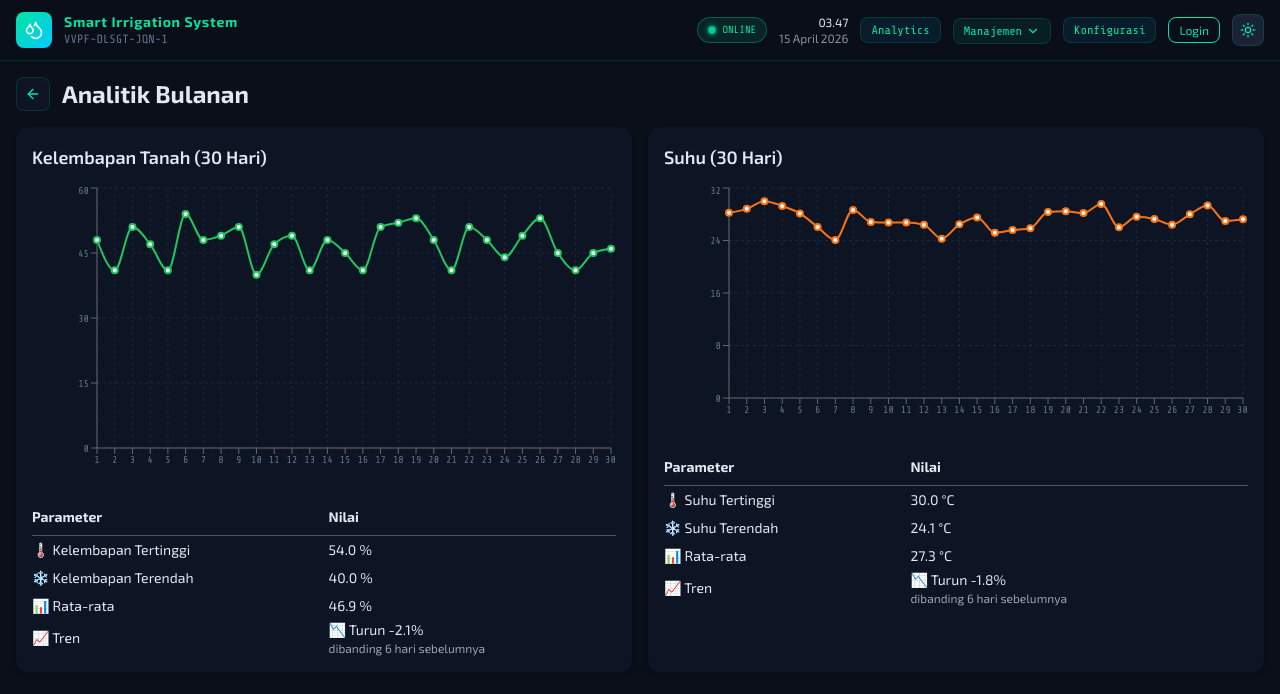
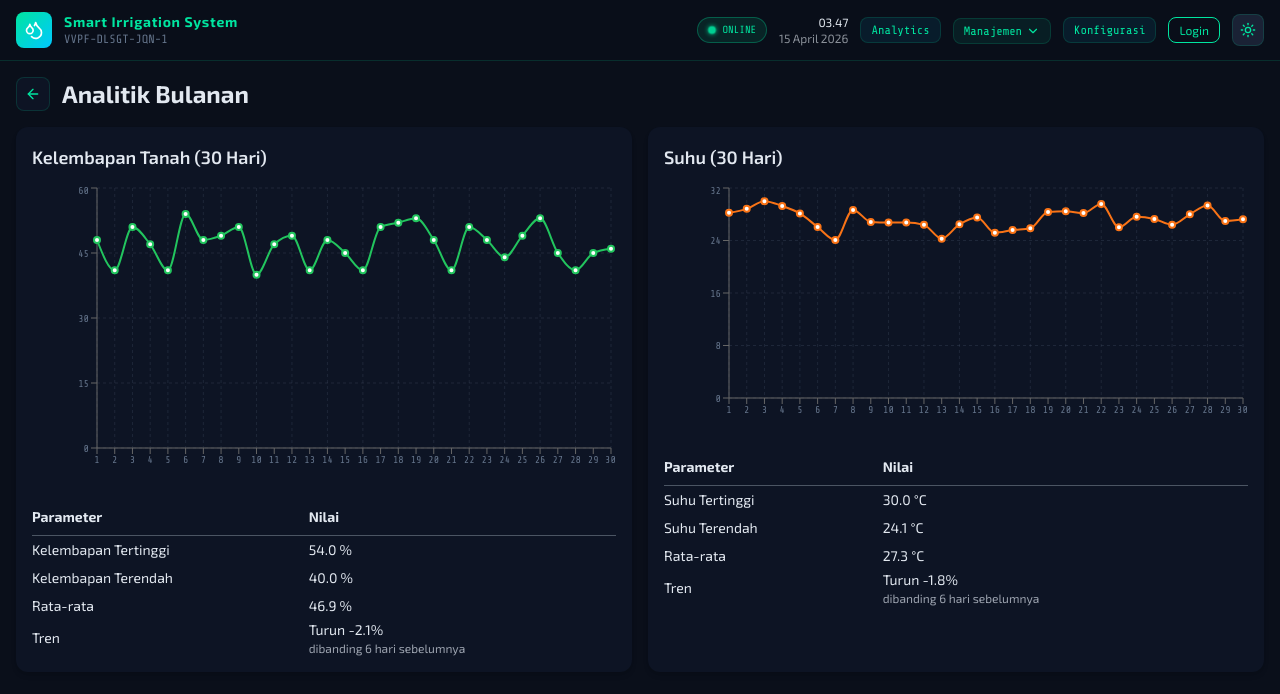
Before and after one commit to YanDaffaPutraLiandhie/PBL-KELOMPOK-3, a Next.js app in the folder my-app/: page /analytics in a window 1280 px wide. Shown: the top 694 px of the page. Built offline with nearby package versions, Linux system fonts and the light colour scheme; no server answers.

Commit message:
perbaiki kode

```diff
--- a/my-app/src/components/ActivityLog.tsx
+++ b/my-app/src/components/ActivityLog.tsx
@@ -42,7 +42,7 @@ export default function ActivityLog({ logs }: ActivityLogProps) {
               className="w-8 h-8 rounded-full flex items-center justify-center"
               style={{ background: "var(--bg-600)" }}
             >
-              <span style={{ color: "var(--text-muted)", fontSize: "16px" }}>⏳</span>
+              <span style={{ color: "var(--text-muted)", fontSize: "16px" }}"></span>
             </div>
             <p
               className="text-xs text-center"
--- a/my-app/src/components/Header.tsx
+++ b/my-app/src/components/Header.tsx
@@ -147,7 +147,7 @@ export default function Header({
             <ChevronDown className="w-3.5 h-3.5" />
           </button>
 
-          {/* ✅ FIX: hapus nested div yang tidak perlu */}
+          {/* FIX: hapus nested div yang tidak perlu */}
           <div
             className="absolute right-0 mt-2 w-44 rounded-lg p-1.5 opacity-0 invisible group-hover:opacity-100 group-hover:visible transition-all"
             style={{
@@ -166,16 +166,7 @@ export default function Header({
             >
               Manajemen Pengguna
             </Link>
-            <Link
-              href="/management/accounts"
-              className="block w-full px-3 py-2 rounded text-xs"
-              style={{
-                color: "var(--text-primary)",
-                fontFamily: "'Share Tech Mono', monospace",
-              }}
-            >
-              Manajemen Akun
-            </Link>
+
           </div>
         </div>
 
--- a/my-app/src/components/analytics/chartKelembapan.tsx
+++ b/my-app/src/components/analytics/chartKelembapan.tsx
@@ -54,7 +54,7 @@ export default function ChartKelembapan() {
     setData(generated);
   }, []);
 
-  if (!isHydrated) return null; // ⛔ cegah hydration error
+  if (!isHydrated) return null;
 
   const stats = calculateStats(data);
   const isDown = Number(stats.change) < 0;
@@ -95,21 +95,21 @@ export default function ChartKelembapan() {
           </thead>
           <tbody>
             <tr>
-              <td className="py-1">🌡️ Kelembapan Tertinggi</td>
+              <td className="py-1"> Kelembapan Tertinggi</td>
               <td>{stats.max} %</td>
             </tr>
             <tr>
-              <td className="py-1">❄️ Kelembapan Terendah</td>
+              <td className="py-1"> Kelembapan Terendah</td>
               <td>{stats.min} %</td>
             </tr>
             <tr>
-              <td className="py-1">📊 Rata-rata</td>
+              <td className="py-1"> Rata-rata</td>
               <td>{stats.avg} %</td>
             </tr>
             <tr>
-              <td className="py-1">📈 Tren</td>
+              <td className="py-1"> Tren</td>
               <td>
-                {isDown ? "📉 Turun" : "📈 Naik"} {stats.change}%
+                {isDown ? " Turun" : " Naik"} {stats.change}%
                 <div className="text-xs text-gray-400">
                   dibanding 6 hari sebelumnya
                 </div>
--- a/my-app/src/components/analytics/chartSuhu.tsx
+++ b/my-app/src/components/analytics/chartSuhu.tsx
@@ -54,7 +54,7 @@ export default function ChartSuhu() {
     setData(generated);
   }, []);
 
-  if (!isHydrated) return null; // ⛔ penting
+  if (!isHydrated) return null;
 
   const stats = calculateStats(data);
   const isDown = Number(stats.change) < 0;
@@ -93,21 +93,21 @@ export default function ChartSuhu() {
           </thead>
           <tbody>
             <tr>
-              <td className="py-1">🌡️ Suhu Tertinggi</td>
+              <td className="py-1"> Suhu Tertinggi</td>
               <td>{stats.max} °C</td>
             </tr>
             <tr>
-              <td className="py-1">❄️ Suhu Terendah</td>
+              <td className="py-1"> Suhu Terendah</td>
               <td>{stats.min} °C</td>
             </tr>
             <tr>
-              <td className="py-1">📊 Rata-rata</td>
+              <td className="py-1"> Rata-rata</td>
               <td>{stats.avg} °C</td>
             </tr>
             <tr>
-              <td className="py-1">📈 Tren</td>
+              <td className="py-1">Tren</td>
               <td>
-                {isDown ? "📉 Turun" : "📈 Naik"} {stats.change}%
+                {isDown ? "Turun" : "Naik"} {stats.change}%
                 <div className="text-xs text-gray-400">
                   dibanding 6 hari sebelumnya
                 </div>
--- a/my-app/src/utils/db/firebase.ts
+++ b/my-app/src/utils/db/firebase.ts
@@ -10,7 +10,7 @@ const firebaseConfig = {
   appId: process.env.NEXT_PUBLIC_FIREBASE_APP_ID!,
 };
 
-// ✅ anti double init (WAJIB di Next.js)
+// anti double init (WAJIB di Next.js)
 const app = !getApps().length ? initializeApp(firebaseConfig) : getApp();
 
 export const auth = getAuth(app);
```
